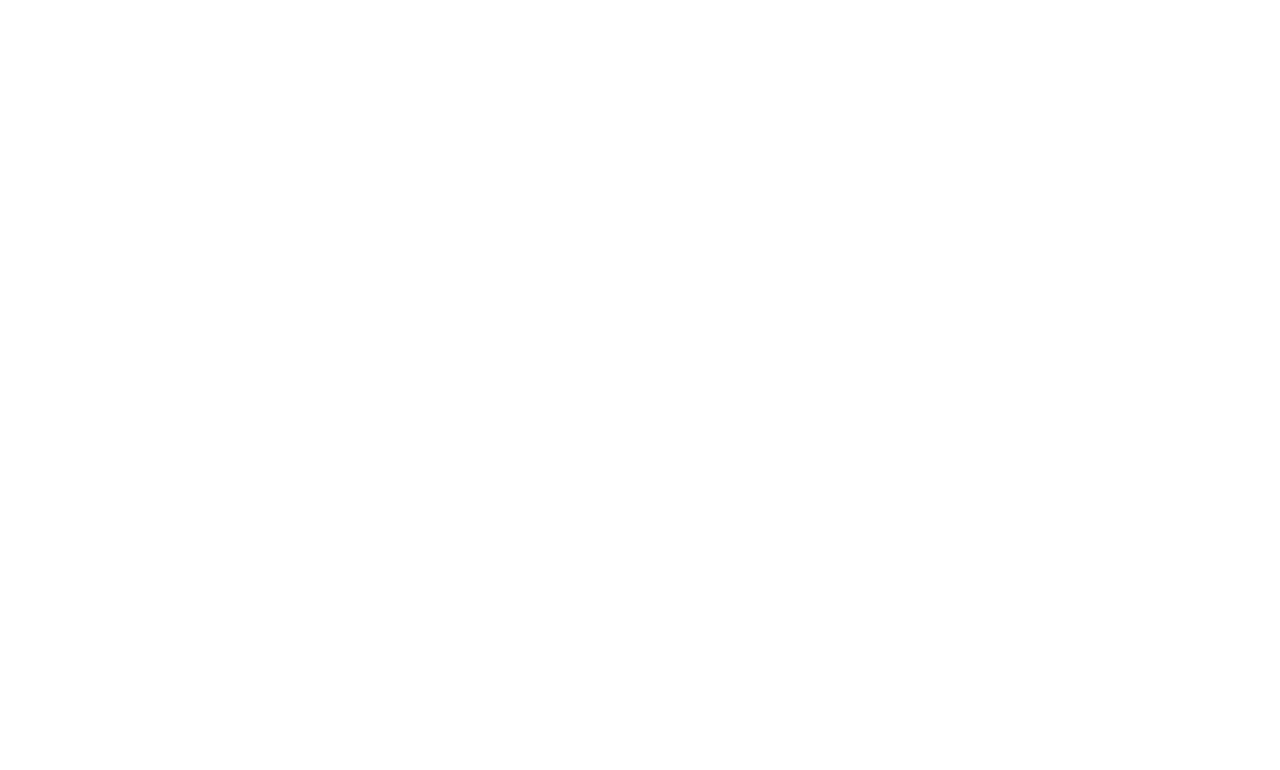
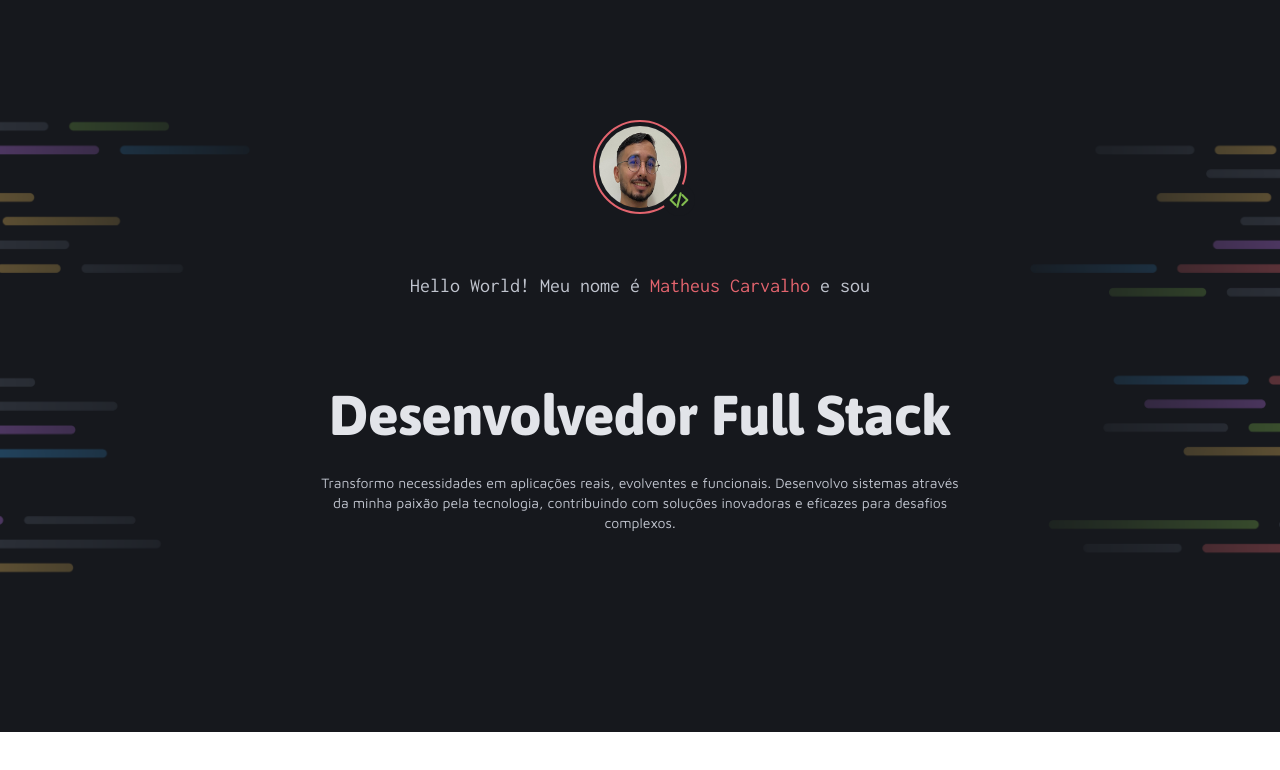
Before and after one commit to mc4rvalho/projeto-portfolio-dev, a plain HTML site: page index.html in a window 1280 px wide. Drawn offline with Linux system fonts and the light colour scheme.

Commit message:
Estilizando a primeira parte do header

```diff
--- a/index.html
+++ b/index.html
@@ -1,11 +1,33 @@
 <!DOCTYPE html>
-<html lang="en">
+<html lang="pt-brz">
+
 <head>
+  <link rel="preconnect" href="https://fonts.googleapis.com">
+  <link rel="preconnect" href="https://fonts.gstatic.com" crossorigin>
   <meta charset="UTF-8">
   <meta name="viewport" content="width=device-width, initial-scale=1.0">
   <title>Portfólio - Matheus Carvalho</title>
+  <link rel="stylesheet" href="./styles/index.css">
+  <link
+    href="https://fonts.googleapis.com/css2?family=Asap:ital,wght@0,100..900;1,100..900&family=Inconsolata:wght@200..900&family=Maven+Pro:wght@400..900&display=swap"
+    rel="stylesheet">
 </head>
+
 <body>
+  <header class="container">
+    <div class="profile-wrapper">
+      <img src="./assets/Matheus Carvalho.jpeg" alt="Foto de perfil de Matheus Carvalho">
 
+      <div class="icon-badge">
+        <img src="./assets/icons/code-icon.svg" alt="Ícone de código (code)">
+      </div>
+    </div>
+    <p class="subtitle">Hello World! Meu nome é <span class="color-red">Matheus Carvalho</span> e sou</p>
+    <h1 id="title-lg">Desenvolvedor Full Stack</h1>
+    <p id="text-sm">Transformo necessidades em aplicações reais, evolventes e funcionais. Desenvolvo sistemas através da
+      minha paixão
+      pela tecnologia, contribuindo com soluções inovadoras e eficazes para desafios complexos.</p>
+  </header>
 </body>
+
 </html>
--- /dev/null
+++ b/styles/global.css
@@ -0,0 +1,32 @@
+* {
+  margin: 0;
+  padding: 0;
+  box-sizing: border-box;
+}
+
+:root {
+  --principal-color-red: #E3646E;
+  --principal-color-purple: #BB72E9;
+  --principal-color-blue: #3996DB;
+  --principal-color-green: #82BC4F;
+  --principal-color-yellow: #EABD5F;
+  --base-color-gray-100: #E2E4E9;
+  --base-color-gray-200: #C0C4CE;
+  --base-color-gray-300: #878EA1;
+  --base-color-gray-400: #292C34;
+  --base-color-gray-500: #16181D;
+  --base-color-gray-600: #0D0E11;
+
+  --font-family-primary: "Asap", sans-serif;
+  --font-family-secondary: "Inconsolata", monospace;
+  ;
+  --font-family-tertiary: "Maven Pro", sans-serif;
+  ;
+  --title-lg: 800 56px/120% var(--font-family-primary);
+  --title-md: 800 24px/120% var(--font-family-primary);
+  --title-sm: 800 16px/120% var(--font-family-primary);
+  --subtitle: 400 20px/120% var(--font-family-secondary);
+  --text-md: 400 16px/140% var(--font-family-tertiary);
+  --text-sm: 400 14px/140% var(--font-family-tertiary);
+  ;
+}
--- /dev/null
+++ b/styles/header.css
@@ -0,0 +1,79 @@
+header {
+  background-image: url(../assets/Background_Intro.png);
+  background-position: top center;
+  background-size: cover;
+  background-repeat: no-repeat;
+  background-color: var(--base-color-gray-600);
+
+  display: flex;
+  flex-direction: column;
+  align-items: center;
+  justify-content: center;
+  text-align: center;
+
+  width: 100%;
+  padding: 120px 24px;
+
+  color: var(--base-color-gray100);
+
+  .icon-caret {
+    color: var(--base-color-gray-300);
+    width: 32px;
+    height: 32px;
+  }
+}
+
+.profile-wrapper {
+  position: relative;
+  display: inline-flex;
+  padding: 4px;
+  border: 2px solid var(--principal-color-red);
+  border-radius: 50%;
+  margin-bottom: 56px;
+
+  z-index: 0;
+}
+
+.profile-wrapper>img {
+  width: 82.27px;
+  height: 82.27px;
+  border-radius: 50%;
+  display: block;
+}
+
+.icon-badge {
+  position: absolute;
+  bottom: -4px;
+  right: -10px;
+  display: grid;
+  place-items: center;
+  width: 32px;
+  height: 32px;
+  background-color: var(--base-color-gray-500);
+  border-radius: 50%;
+  z-index: -1;
+}
+
+.icon-badge img {
+  width: 20px;
+  height: 20px;
+}
+
+header p:first-of-type {
+  color: var(--base-color-gray-200);
+  max-width: 640px;
+  line-height: 1.6;
+  margin-bottom: 80px;
+}
+
+header h1 {
+  color: var(--base-color-gray-100);
+  margin-bottom: 24px;
+}
+
+header p:last-of-type {
+  color: var(--base-color-gray-200);
+  max-width: 640px;
+  line-height: 1.6;
+  margin-bottom: 80px;
+}
--- /dev/null
+++ b/styles/index.css
@@ -0,0 +1,3 @@
+@import url(global.css);
+@import url(utility.css);
+@import url(header.css);
--- /dev/null
+++ b/styles/utility.css
@@ -0,0 +1,31 @@
+#title-lg {
+  font: var(--title-lg);
+}
+
+#title-md {
+  font: var(--title-md);
+}
+
+#title-sm {
+  font: var(--title-sm);
+}
+
+.subtitle {
+  font: var(--subtitle);
+}
+
+.subtitle span.color-red {
+  color: var(--principal-color-red);
+}
+
+.subtitle span.color-purple {
+  color: var(--principal-color-purple);
+}
+
+#text-md {
+  font: var(--text-md);
+}
+
+#text-sm {
+  font: var(--text-sm);
+}
```
